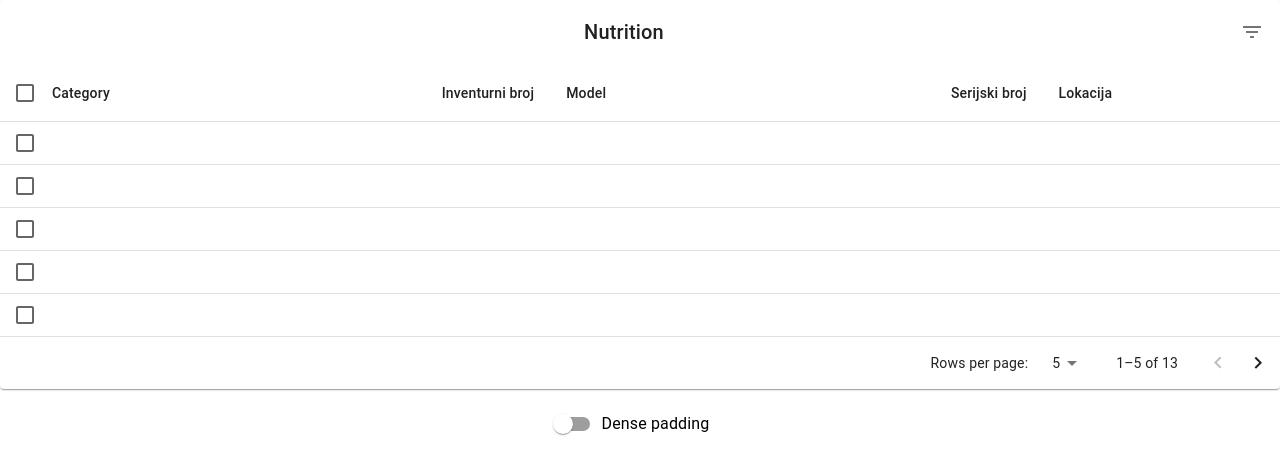
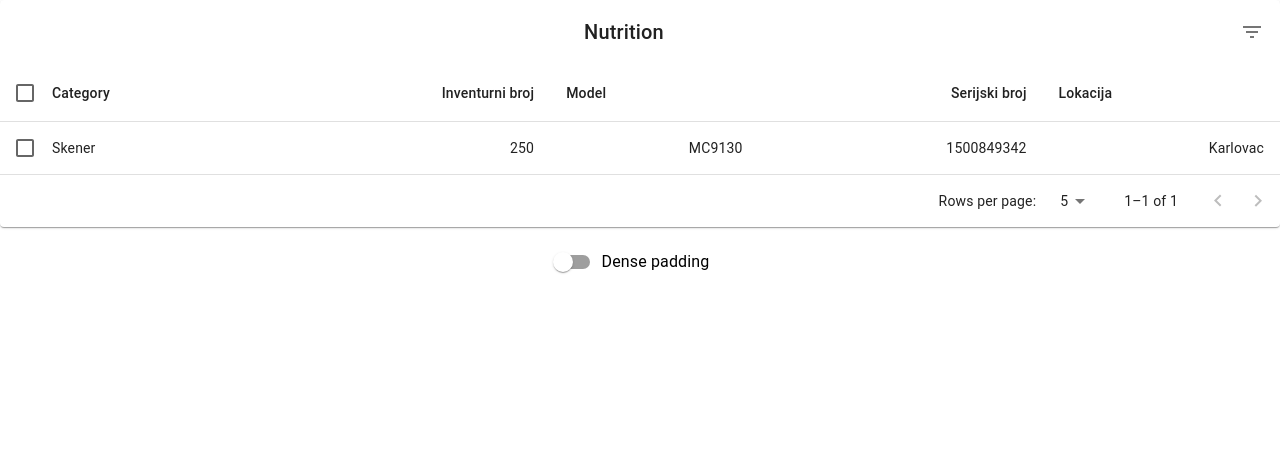
Before and after one commit to NicKyeaa/inventoryman, a React (Create React App) app: page / in a window 1280 px wide. Shown: the top 474 px of the page. Built offline with nearby package versions, Linux system fonts and the light colour scheme.

Commit message:
Corrected TableCell component. It's a child of object row

```diff
--- a/src/Components/Grid.jsx
+++ b/src/Components/Grid.jsx
@@ -33,19 +33,19 @@ function createData(category, inventoryNumber, model, serialNumber, location) {
 }
 
 const rows = [
-  createData('Skener', 305, 3.7, 67, 4.3),
-  createData('', 452, 25.0, 51, 4.9),
-  createData('Skener', 262, 16.0, 24, 6.0),
-  createData('Skener', 159, 6.0, 24, 4.0),
-  createData('Gingerbread', 356, 16.0, 49, 3.9),
-  createData('Honeycomb', 408, 3.2, 87, 6.5),
-  createData('Ice cream sandwich', 237, 9.0, 37, 4.3),
-  createData('Skener', 375, 0.0, 94, 0.0),
-  createData('KitKat', 518, 26.0, 65, 7.0),
-  createData('Lollipop', 392, 0.2, 98, 0.0),
-  createData('Marshmallow', 318, 0, 81, 2.0),
-  createData('Skener', 360, 19.0, 9, 37.0),
-  createData('Oreo', 437, 18.0, 63, 4.0),
+  createData('Skener', 250, 'MC9130', 1500849342, 'Karlovac'),
+  // createData('', 452, 25.0, 51, 4.9),
+  // createData('Skener', 262, 16.0, 24, 6.0),
+  // createData('Skener', 159, 6.0, 24, 4.0),
+  // createData('Gingerbread', 356, 16.0, 49, 3.9),
+  // createData('Honeycomb', 408, 3.2, 87, 6.5),
+  // createData('Ice cream sandwich', 237, 9.0, 37, 4.3),
+  // createData('Skener', 375, 0.0, 94, 0.0),
+  // createData('KitKat', 518, 26.0, 65, 7.0),
+  // createData('Lollipop', 392, 0.2, 98, 0.0),
+  // createData('Marshmallow', 318, 0, 81, 2.0),
+  // createData('Skener', 360, 19.0, 9, 37.0),
+  // createData('Oreo', 437, 18.0, 63, 4.0),
 ];
 
 function descendingComparator(a, b, orderBy) {
@@ -343,12 +343,12 @@ export default function EnhancedTable() {
                         scope="row"
                         padding="none"
                       >
-                        {row.name}
+                        {row.category}
                       </TableCell>
-                      <TableCell align="right">{row.calories}</TableCell>
-                      <TableCell align="right">{row.fat}</TableCell>
-                      <TableCell align="right">{row.carbs}</TableCell>
-                      <TableCell align="right">{row.protein}</TableCell>
+                      <TableCell align="right">{row.inventoryNumber}</TableCell>
+                      <TableCell align="right">{row.model}</TableCell>
+                      <TableCell align="right">{row.serialNumber}</TableCell>
+                      <TableCell align="right">{row.location}</TableCell>
                     </TableRow>
                   );
                 })}
```
